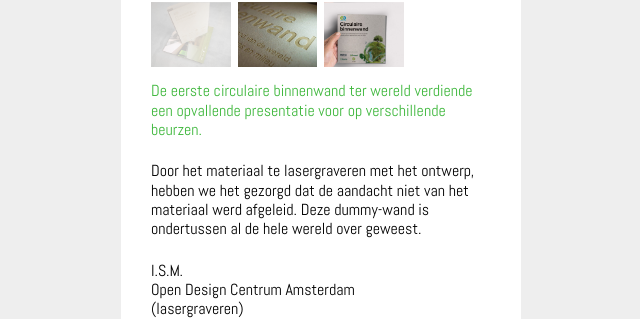
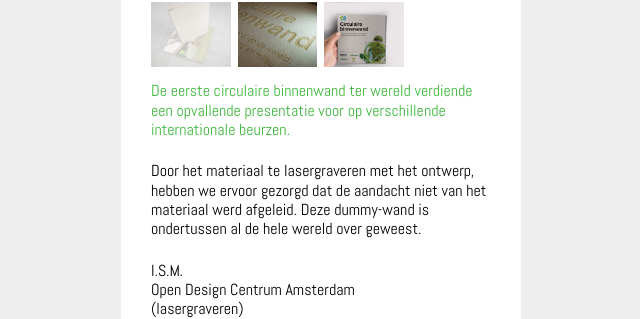
Before and after one commit to jhvanderschee/carli_d, a Jekyll site: the page built from _projects/praatplaat-energienet.md, in a window 1280 px wide. Shown: the part 518-837 px from the top of the page, without its empty margins (319-959 px from the left). Built offline with Jekyll 4.4.1, drawn with Linux system fonts in a browser that asks for light colours.

Commit message:
Updated '_projects/praatplaat-energienet.md' via CloudCannon

```diff
--- a/_projects/praatplaat-energienet.md
+++ b/_projects/praatplaat-energienet.md
@@ -7,12 +7,12 @@
   - image: /img/binnenwand_folder.jpg
 description: >-
   De eerste circulaire binnenwand ter wereld verdiende een opvallende
-  presentatie voor op verschillende beurzen.
+  presentatie voor op verschillende internationale beurzen.
 client:
 client_image: /img/Logo_Ekotex-07.png
 bgcolor: gray
 ---
 
-Door het materiaal te lasergraveren met het ontwerp, hebben we het gezorgd dat de aandacht niet van het materiaal werd afgeleid. Deze dummy-wand is ondertussen al de hele wereld over geweest. &nbsp;
+Door het materiaal te lasergraveren met het ontwerp, hebben we ervoor gezorgd dat de aandacht niet van het materiaal werd afgeleid. Deze dummy-wand is ondertussen al de hele wereld over geweest. &nbsp;
 
 I.S.M.<br>Open Design Centrum Amsterdam<br>(lasergraveren)
```
